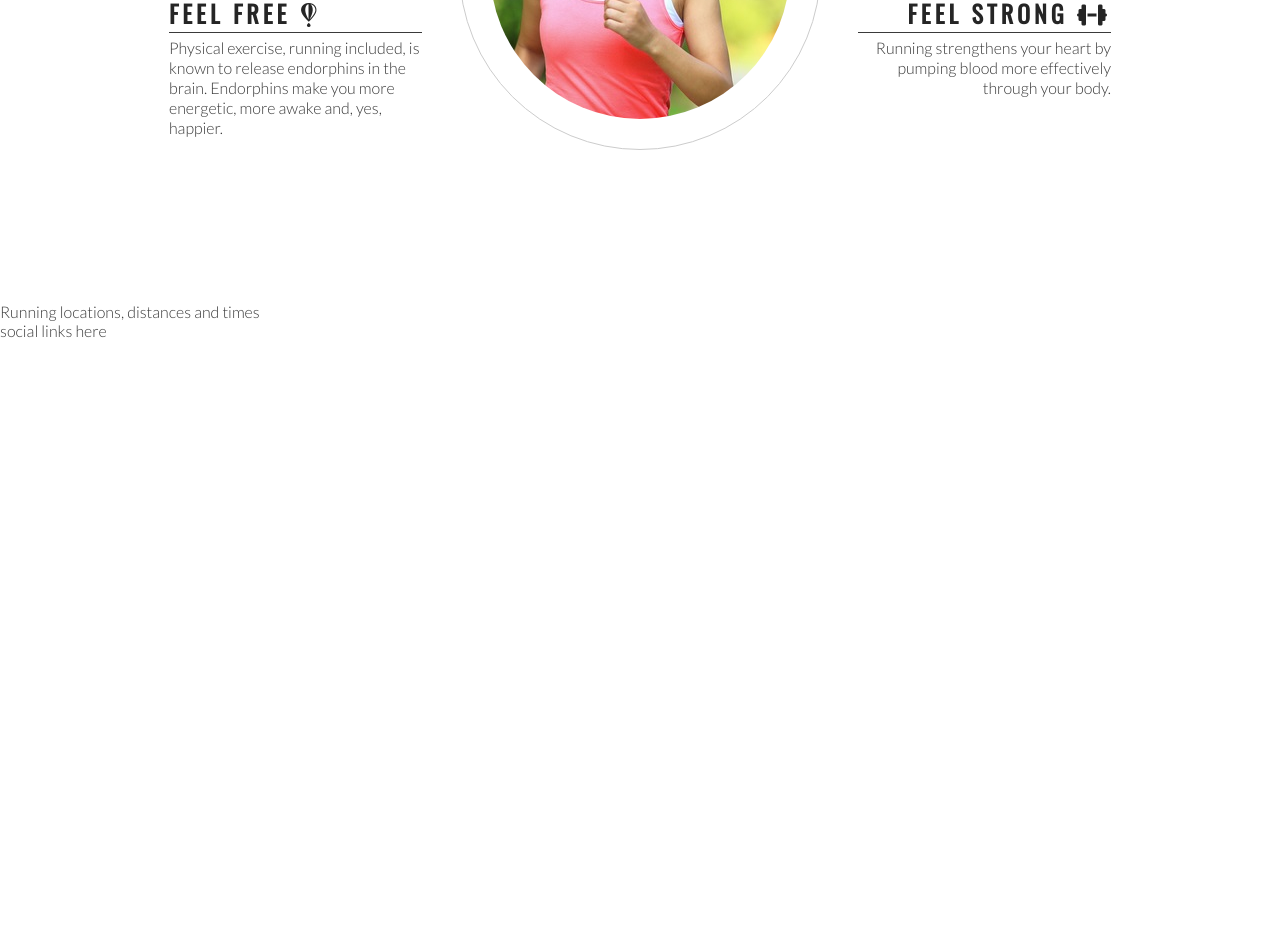
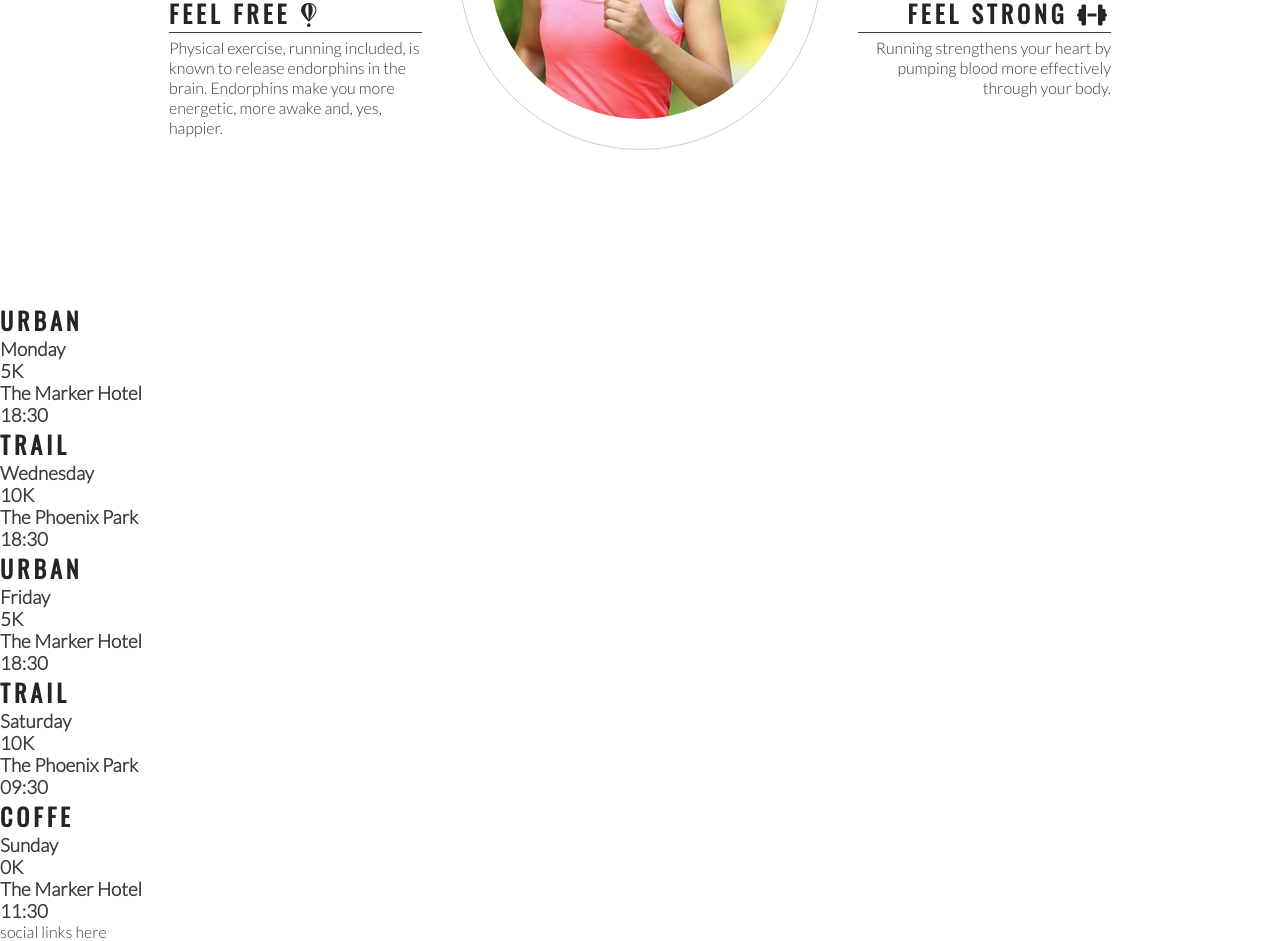
Before and after one commit to MadeleineFrey/love-running, a plain HTML site: page index.html in a window 1280 px wide. Shown: the part 993-1934 px from the top of the page. Before the commit the page ends 1333 px from the top, so only its background shows below. Drawn offline with nearby package versions, Linux system fonts and the light colour scheme.

Commit message:
Add meetup times main structure

```diff
--- a/index.html
+++ b/index.html
@@ -45,26 +45,29 @@
         <h2 id="welcome">Why Love Running With Us?</h2>
         <div id="left-about">
             <div class="left-about-heading">
-                <h2>Feel  Healthy <i class="fas fa-heartbeat"></i></h2>
+                <h2>Feel Healthy <i class="fas fa-heartbeat"></i></h2>
                 <hr>
                 <p>
-                    Since it improves aerobic fitness, running is a great way to help improve your cardiovascular health. Plus, it burns calories and can build strength.
+                    Since it improves aerobic fitness, running is a great way to help improve your cardiovascular
+                    health. Plus, it burns calories and can build strength.
                 </p>
             </div>
             <div class="left-about-heading">
-                <h2>Feel  Free <i class="fab fa-fly"></i></h2>
+                <h2>Feel Free <i class="fab fa-fly"></i></h2>
                 <hr>
                 <p>
-                    Physical exercise, running included, is known to release endorphins in the brain. Endorphins make you more energetic, more awake and, yes, happier.
+                    Physical exercise, running included, is known to release endorphins in the brain. Endorphins make
+                    you more energetic, more awake and, yes, happier.
                 </p>
             </div>
-            </div>
+        </div>
         <div id="right-about">
             <div class=right-about-heading>
                 <h2>Get Social <i class="fas fa-globe"></i></h2>
                 <hr>
                 <p>
-                    When we run with others, we can run farther and faster more easily. Social running can pull you out of a running funk or low mood, inspire you to try new events
+                    When we run with others, we can run farther and faster more easily. Social running can pull you out
+                    of a running funk or low mood, inspire you to try new events
                 </p>
             </div>
             <div class=right-about-heading>
@@ -85,7 +88,44 @@
             </div>
         </div>
     </section>
-    <section>Running locations, distances and times
+    <section>
+        <div>
+            <h2>Urban</h2>
+            <h3>Monday</h3>
+            <h3>5K</h3>
+            <h3>The Marker Hotel</h3>
+            <h3>18:30</h3>
+        </div>
+        <div>
+            <h2>Trail</h2>
+            <h3>Wednesday</h3>
+            <h3>10K</h3>
+            <h3>The Phoenix Park</h3>
+            <h3>18:30</h3>
+        </div>
+        <div>
+            <h2>Urban</h2>
+            <h3>Friday</h3>
+            <h3>5K</h3>
+            <h3>The Marker Hotel</h3>
+            <h3>18:30</h3>
+        </div>
+        <div>
+            <h2>Trail</h2>
+            <h3>Saturday</h3>
+            <h3>10K</h3>
+            <h3>The Phoenix Park</h3>
+            <h3>09:30</h3>
+        </div>
+        <div>
+            <h2>Coffe</h2>
+            <h3>Sunday</h3>
+            <h3>0K</h3>
+            <h3>The Marker Hotel</h3>
+            <h3>11:30</h3>
+        </div>
+
+
     </section>
     <footer>
         social links here
```
